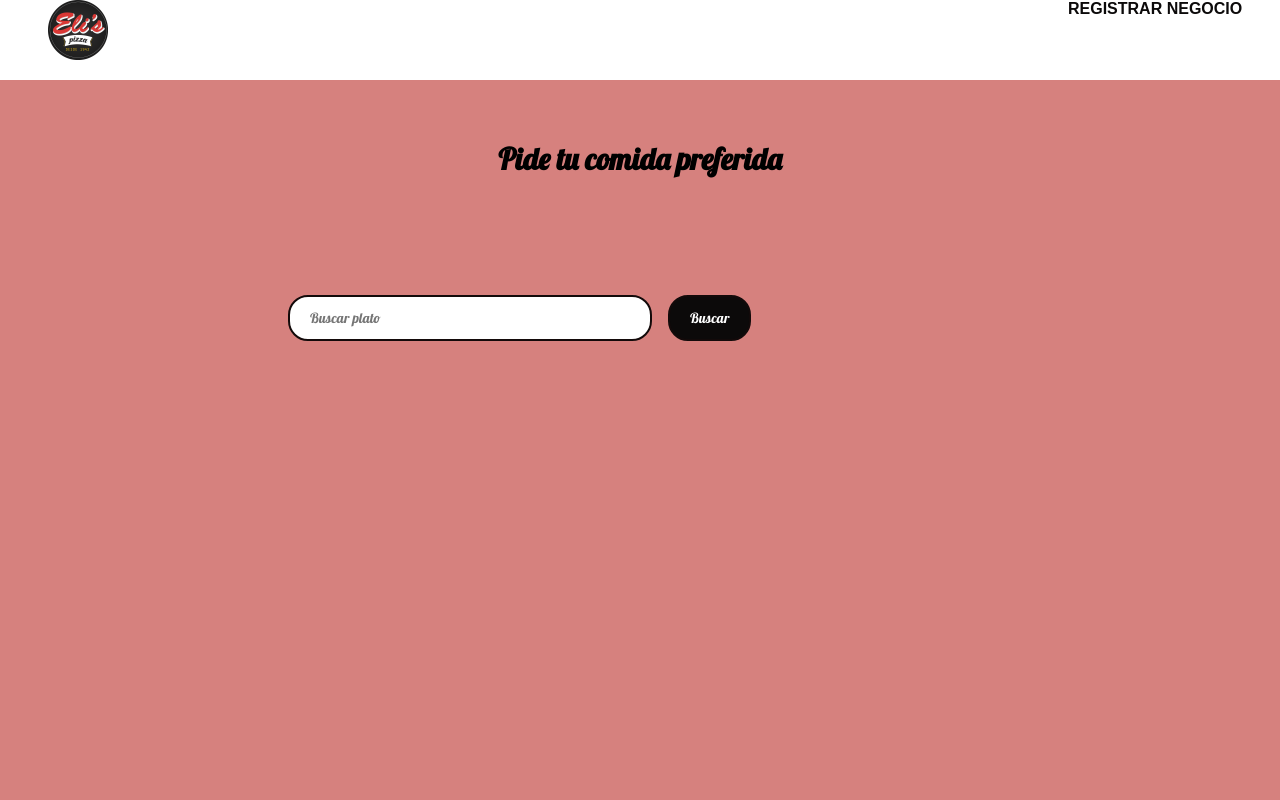
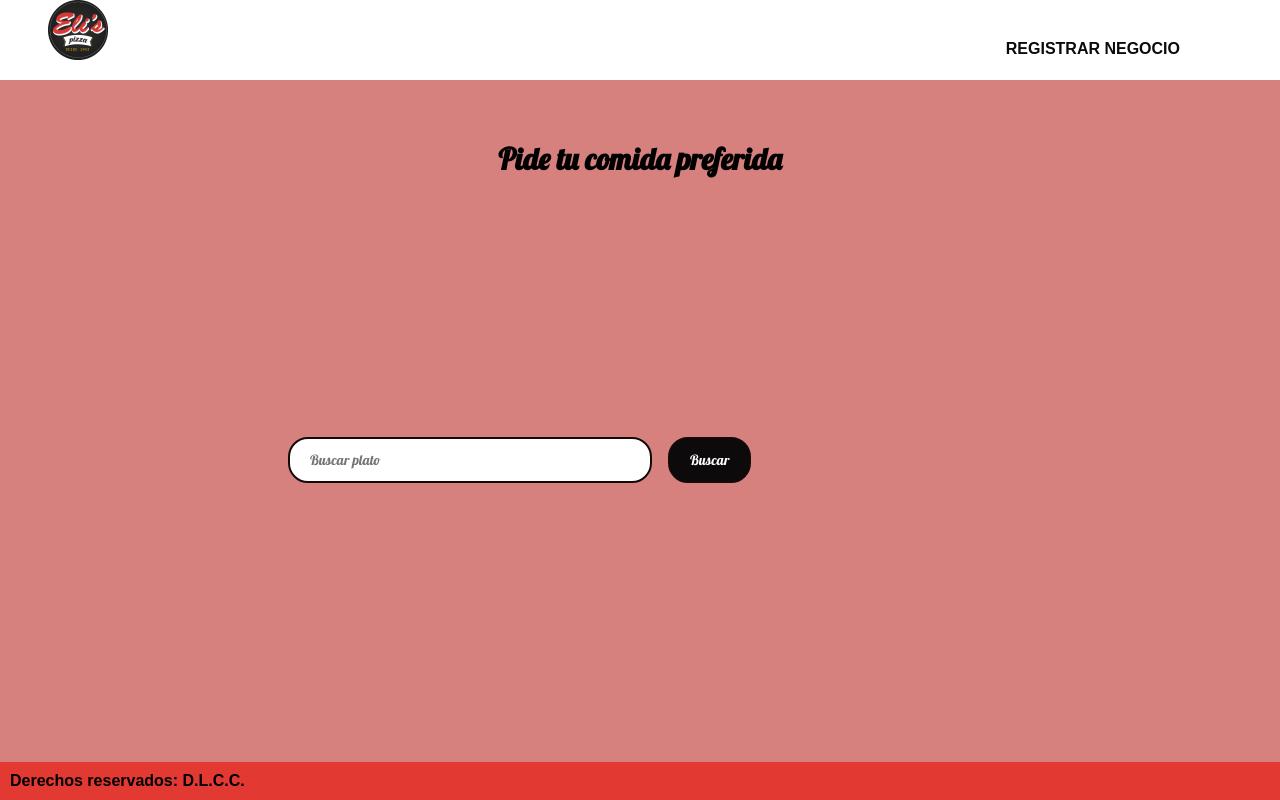
Before and after one commit to mi-tarea/clase_form_regi, a plain HTML site: page index.html in a window 1280 px wide. Drawn offline with Linux system fonts and the light colour scheme.

Commit message:
Add files via upload

```diff
--- a/form_registro.css
+++ b/form_registro.css
@@ -5,20 +5,12 @@
 }
 
 body {
-    background-color: #d6817e;
-    margin: 0px;
-    padding: 0px;
-}
-
-nav {
-    background: white;
-    height: 80px;
-    width: 100%;
-}
-
-.fondo {
-    background-image: url(fondo.jpg);
-
+    background: #d6817e;
+    display: grid;
+    min-height: 100vh;
+    grid-template-rows: auto 1fr auto;
+    position: relative;
+    padding-bottom: 200px;
 }
 
 .logo {
@@ -29,13 +21,28 @@ nav {
     float: left;
 }
 
+nav {
+    background: white;
+    height: 80px;
+    width: 100%;
+}
+
+.menu{
+    position: absolute;
+    right: 100px;
+    margin-top: 40px;
+
+}
+
 .menu a{
     color: #0c0a0a;
     text-decoration: none;
-    margin-left: 60%;
-    font-weight: 700;
+    font-weight: 700px;
     text-transform: uppercase;
-    font-family: 'Secular One', sans-serif;
+    transition: color 0.3s;
+
+    font-family: Arial;
+
 }
 
 .menu a:hover{
@@ -46,7 +53,8 @@ nav {
     width: 60%;
     padding: 5px 20px;
     margin: auto;
-    margin-top: 100px;
+    margin-top: 0px;
+    margin-block-end: 100px;
 }
 
 .buscar{
@@ -69,6 +77,8 @@ input[type="submit"]{
     padding: 12px 20px;
     border: 2px solid rgb(19, 10, 10);
     border-radius: 20px;
+    cursor: pointer;
+
     /*estilo de la entrada buscar*/
 
 }
@@ -81,5 +91,14 @@ h1 {
     font-family: 'Lobster', cursive;
     text-align: center;
     font-size: 30px;
-    margin: 60px auto;
+    margin-top: 60px;
 }
+
+footer{
+    background: #e23933;
+    padding: 10px 10px;
+    position: absolute;
+    bottom: 0;
+    width: 100%;
+    font-family: Arial;
+}
--- a/index.html
+++ b/index.html
@@ -13,11 +13,10 @@
     <nav>
         <div class="logo"></div>
         <div class="menu">
-            <a href="formulario.html"target="_blank">Registrar negocio</a>
+            <a href="formulario.html"target="_blank"> <b>Registrar negocio</b> </a>
         </div>
     </nav>
 
-    <div class="fondo"></div>
     <h1>Pide tu comida preferida</h1>
 
     <form>
@@ -26,5 +25,9 @@
             <input type="submit" class="buscar" value="Buscar"></input>
         </div>
     </form>
+
+    <footer>
+        <b>Derechos reservados: D.L.C.C.</b>
+    </footer>
 </body>
 </html>
```
